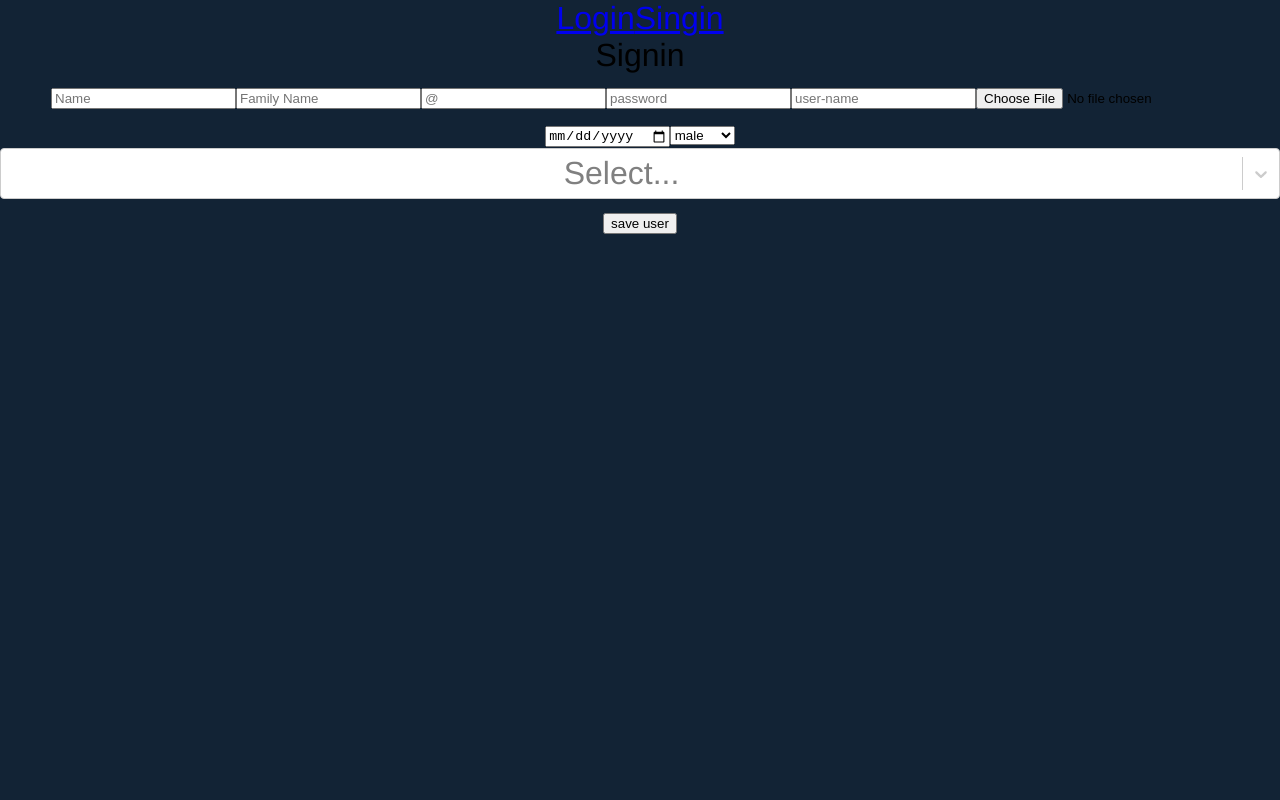
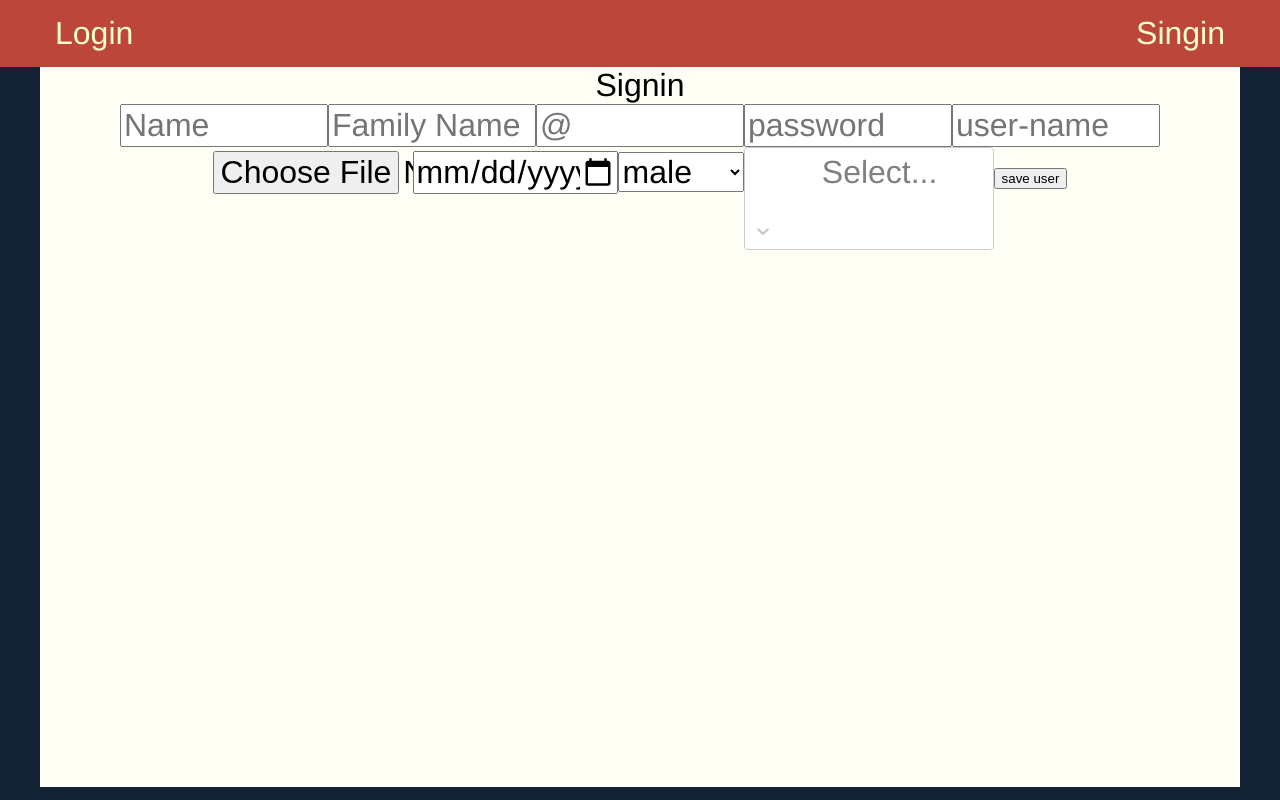
Before and after one commit to mcbauman/Final-Project-friendsFinder, a React (Create React App) app in the folder frontend/: page /Singin in a window 1280 px wide. Built offline with nearby package versions, Linux system fonts and the light colour scheme.

Commit message:
stying for Login/Signin

```diff
--- a/frontend/src/Header.jsx
+++ b/frontend/src/Header.jsx
@@ -4,7 +4,7 @@ export default function Header(){
    return(
        <header>
            <nav>
-               <NavLink to="Start">friendcircle.de</NavLink>
+               <NavLink to="Start">friendscircle.de</NavLink>
                <NavLink to="Search">Search</NavLink>
                <NavLink to="Messages">Messages</NavLink>
                <NavLink to="Profile">Profile</NavLink>
--- a/frontend/src/Log.jsx
+++ b/frontend/src/Log.jsx
@@ -6,14 +6,18 @@ import Singin from "./Routes/Singin"
 export default function Log(props){
     return(
         <>
+            <header>
                 <nav>
                     <NavLink to="Login">Login</NavLink>
                     <NavLink to="Singin">Singin</NavLink>
                 </nav>
+            </header>
+           <main>
                <Routes>
                    <Route path="Login" element={<Login setUser={props.setUser} setToken={props.setToken}/>}/>
                    <Route path="Singin" element={<Singin setUser={props.setUser} setToken={props.setToken} />} />
                </Routes>
+           </main>
         </>
     )
 }
--- a/frontend/src/Routes/Search.jsx
+++ b/frontend/src/Routes/Search.jsx
@@ -33,7 +33,6 @@ export default function Search(props){
                 <Select onChange={setInterests} closeMenuOnSelect={false} isMulti options={options}/>
                 <input type="text" placeholder="age from"/>
                 <input type="text" placeholder="age to"/>
-                <input type="text" placeholder="gender"/>
                 <select onChange={(e)=>setSrchdGender(e.target.value)}>
                     <option>any</option>
                     <option>male</option>
--- a/frontend/src/style.scss
+++ b/frontend/src/style.scss
@@ -54,11 +54,12 @@ body{
                     font-size: 2rem;
                     font-family: "Helvetica Neue";
                     font-weight: 100;
-                    width: 13%
+                    width: 200px;
                 }
                 div{
                     display: inline-flex;
                     flex-direction: column;
+                    width: 250px;
                 }
                 select{
                     font-size: 2rem;
```
Lines whose indentation alone changed are shown as unchanged.
